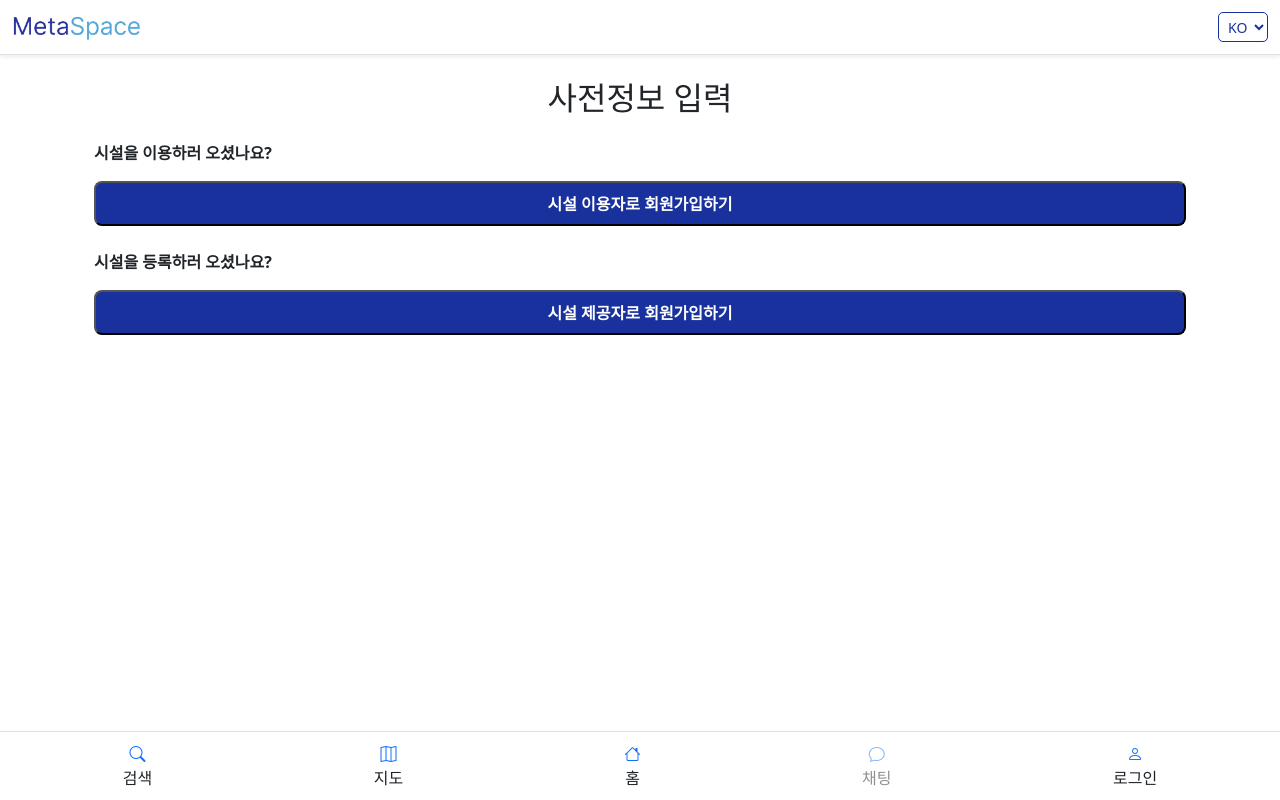
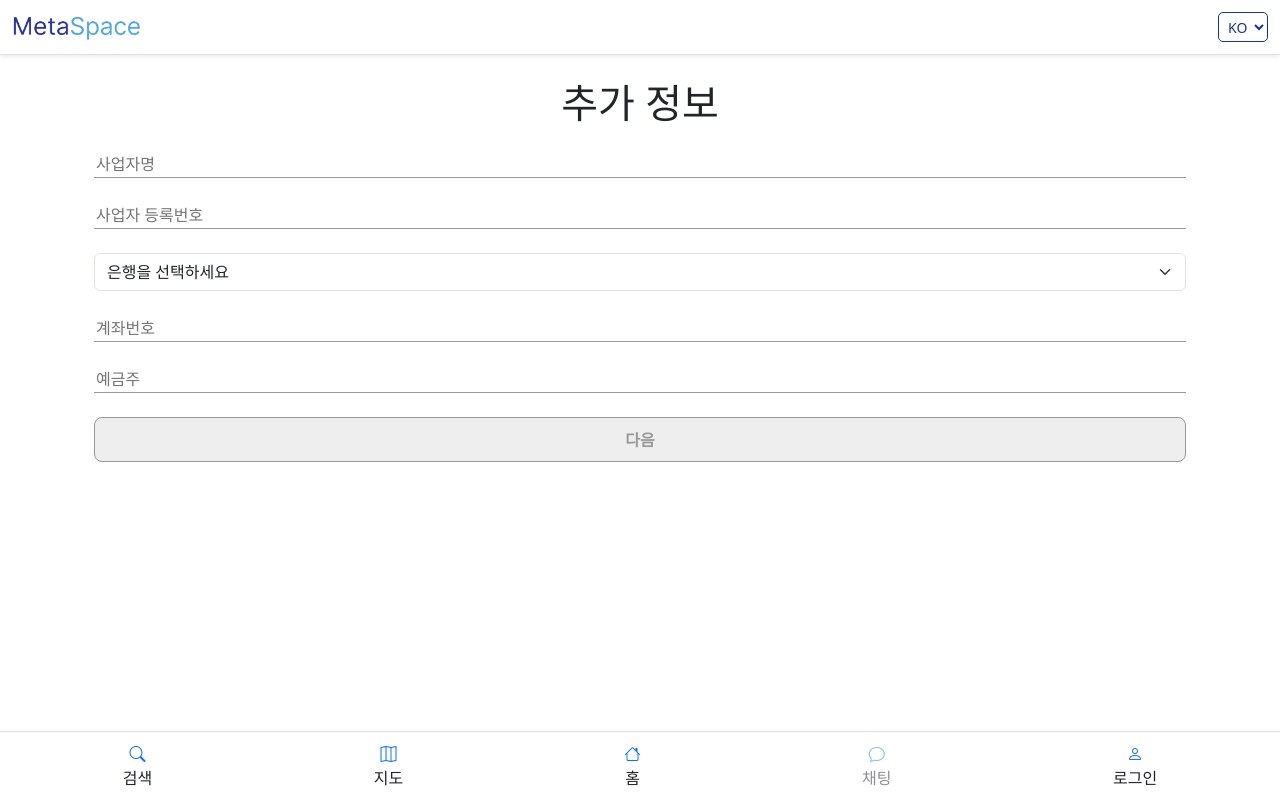
Before and after one commit to meta-metamong/meta-space, a Vue app in the folder frontend/: page /signup in a window 1280 px wide. Built offline with nearby package versions, Linux system fonts and the light colour scheme.

Commit message:
feat: 회원가입 페이지 구현
- 백엔드 개발 후 api 연결해야 함.

```diff
--- a/frontend/src/components/member/signup/InputAdditional.vue
+++ b/frontend/src/components/member/signup/InputAdditional.vue
@@ -1,28 +1,77 @@
 <template>
     <div class="container">
         <!-- 제목 -->
-        <h2 class="text-center mb-4">추가정보 입력입니다</h2>
-        <button type="button" @click="nextStep('추가 정보입니다.')">다음 단계로</button>
+        <h1 class="text-center mb-4">{{ $t('signup.additionalInfo') }}</h1>
+        <!-- 사업자명 -->
+        <div class="mb-4">
+            <input class="signup-input w-100" type="text" v-model="businessName" :placeholder="$t('member.businessName')" required />
+        </div>
+        <!-- 사업자 등록번호 -->
+        <div class="mb-4">
+            <input class="signup-input w-100" type="text" v-model="businessNumber" :placeholder="$t('member.businessNumber')" required />
+        </div>
+        <!-- 은행명 -->
+        <select class="form-select mb-4">
+            <option value="" selected disabled>{{ $t('signup.selectBank') }}</option>
+            <option v-for="bank in bankList" :key="bank" :value="bank">{{ bank }}</option>
+        </select>
+        <!-- 계좌 -->
+        <div class="mb-4">
+            <input class="signup-input w-100" type="text" v-model="account" :placeholder="$t('member.account')" required />
+        </div>
+        <!-- 예금주주 -->
+        <div class="mb-4">
+            <input class="signup-input w-100" type="text" v-model="accountOwner" :placeholder="$t('member.accountOwner')" required />
+            <h3 class="error-message mt-2" v-if="accountOwner !== '' && !isValidatedName" v-text="$t('signupError.notValidatedName')" />
+        </div>
+
+        <button type="button" class="w-100 signup-btn" :disabled="isInputEmpty" @click="nextStep()">{{ $t('signup.next') }}</button>
     </div>
 </template>
 
 <script>
+import { bankList } from '../../../assets/banks';
+
 export default{
     name: 'InputAdditional',
     props: ['setUserInfo'],
+    data(){
+        return{
+            businessName: "",
+            businessNumber:"",
+            bankCode: "",
+            account: "",
+            accountOwner: "",
+            bankList: bankList
+        }
+    },
     methods:{
-		nextStep(additional){
+		nextStep(){
 			this.setUserInfo([{
                 key: 'businessName',
-                value: '김한수 주식회사'
+                value: this.businessName
             },{
                 key: 'businessNumber',
-                value: '12312123'
+                value: this.businessNumber
+            },{
+                key: 'bankCode',
+                value: this.bankCode
             },{
                 key: 'account',
-                value: '농협 312-0023-9217-11'
+                value: this.account
+            },{
+                key: 'accountOwner',
+                value: this.accountOwner
             }]);
 		}
-	}
+	},
+    computed:{
+        isValidatedName(){
+            return /^[a-zA-Z가-힣]+$/.test(this.accountOwner);
+        },
+        isInputEmpty(){
+            return this.businessName === "" || this.businessNumber === "" || this.bankCode === "" || this.account === "" || this.accountOwner === "";
+        }
+    }
 }
 </script>
--- a/frontend/src/components/member/signup/InputDetail.vue
+++ b/frontend/src/components/member/signup/InputDetail.vue
@@ -1,8 +1,46 @@
 <template>
     <div class="container">
         <!-- 제목 -->
-        <h2 class="text-center mb-4">상세정보 입력입니다</h2>
-        <button type="button" @click="nextStep('상세 정보입니다.')">다음 단계로</button>
+        <h1 class="text-center mb-5">{{ $t('signup.signup') }} (3/3)</h1>
+        <div class="mb-4">
+            <input class="signup-input w-100" type="text" :placeholder="$t('member.name')" v-model="name" />
+            <h3 class="error-message mt-2" v-if="name !== '' && !isValidatedName" v-text="$t('signupError.notValidatedName')" />
+        </div>
+
+        <div class="d-flex gap-4 mb-4">
+            <div>
+                <input class="form-check-input" type="radio" value="male" v-model="gender" />
+                <label class="form-check-label" for="male">{{ $t('member.male') }}</label>
+            </div>
+            <div>
+                <input class="form-check-input" type="radio" value="female" v-model="gender" />
+                <label class="form-check-label" for="female">{{ $t('member.female') }}</label>
+            </div>
+        </div>
+
+        <div class="mb-4">
+            <input class="signup-input w-100" type="date" v-model="birthDate" />
+        </div>
+
+        <div class="mb-4">
+            <input class="signup-input w-100" type="text" v-model="phone" :placeholder="$t('member.phone')" />
+            <h3 class="error-message mt-2" v-if="phone !== '' && !isValidatedPhone" v-text="$t('signupError.notValidatedPhone')" />
+        </div>
+
+        <div class="mb-4">
+            <input class="signup-input w-75" type="text" v-model="postalCode" :placeholder="$t('member.zipcode')" disabled />
+            <button type="button" class="w-25 h-50 custom-btn" @click="searchPostCode">{{ $t('button.search') }}</button>
+        </div>
+
+        <div class="mb-4">
+            <input class="signup-input w-100" type="text" v-model="address" :placeholder="$t('member.address')" disabled />
+        </div>
+
+        <div class="mb-4">
+            <input class="signup-input w-100" type="text" v-model="detailAddress" :placeholder="$t('member.detailAddress')" />
+        </div>
+
+        <button type="button" class="w-100 signup-btn" :disabled="!isValidatedName || !isValidatedPhone || isInputEmpty" @click="nextStep()">{{ $t('signup.next') }}</button>
     </div>
 </template>
 
@@ -10,28 +48,62 @@
 export default{
     name: 'InputDetail',
     props: ['setUserInfo'],
+    data(){
+        return{
+            name: "",
+            gender: "",
+            birthDate: "",
+            phone: "",
+            postalCode: "",
+            address: "",
+            detailAddress: ""
+        }
+    },
     methods:{
-		nextStep(detail){
+		nextStep(){
+            if(this.isInputEmpty){
+                alert(this.$t('signupError.emptyInput'));
+                return;
+            }
             this.setUserInfo([{
                 key: 'name',
-                value: '김한수'
+                value: this.name
             },{
                 key: 'gender',
-                value: '남자'
+                value: this.gender
             }, {
                 key: 'birthDate',
-                value: '1999-06-14'
+                value: this.birthDate
             },{
                 key: 'postalCode',
-                value: '24209'
+                value: this.postalCode,
             },{
                 key: 'address',
-                value: '춘천시 소양강로 104'
+                value: this.address,
             },{
                 key: 'detailAddress',
-                value: '101-702'
+                value: this.detailAddress
             }]);
-		}
-	}
+		},
+        searchPostCode(){
+            new daum.Postcode({
+				oncomplete: (data) => {
+					this.postalCode = data.zonecode;
+					this.address = data.userSelectedType === 'R' ? data.address : data.jibunAddress;
+				}
+			}).open();
+        }
+	},
+    computed:{
+        isValidatedName(){
+            return /^[a-zA-Z가-힣]+$/.test(this.name);
+        },
+        isValidatedPhone(){
+            return /^01(?:0|1|[6-9])-(?:\d{3}|\d{4})-\d{4}$/.test(this.phone);
+        },
+        isInputEmpty(){
+            return this.name.length === "" || this.gender === "" || this.birthDate === "" || this.phone === "" || this.postalCode === "" || this.address === "" || this.detailAddress === "";
+        }
+    }
 }
 </script>
--- a/frontend/src/components/member/signup/InputEmail.vue
+++ b/frontend/src/components/member/signup/InputEmail.vue
@@ -1,50 +1,72 @@
 <template>
     <div class="container">
         <!-- 제목 -->
-        <h2 class="text-center mb-4">이메일 입력입니다</h2>
+        <h1 class="text-center mb-4">{{ $t('signup.signup') }} (1/3)</h1>
         <!-- 이메일 입력 -->
         <div class="mb-3">
-            <input type="email" id="email" name="email" class="w-100" v-model="email" :placeholder="$t('member.email')">
-            <h3 class="error-message mt-2" v-if="email !== '' && !isValidated" v-text="$t('signupError.notValidatedEmail')" />
+            <input type="email" class="w-100 mb-2 signup-input" v-model="email" :disabled="isCodeSent" :placeholder="$t('member.email')" />
+            <h3 class="error-message mb-2" v-if="email !== '' && !isValidatedEmail" v-text="$t('signupError.notValidatedEmail')" />
+            <button type="button" class="w-100 h-75 signup-btn" :disabled="isCodeSent || !isValidatedEmail" @click="sendCode" v-text="$t('signup.checkEmail')" />
         </div>
-        <button type="button" class="w-100 h-75 custom-btn mt-2" @click="" v-text="$t('signup.checkEmail')" />
 
-        <!-- 로그인 버튼 -->
-        <button type="button" class="w-100 h-75 custom-btn mt-2" @click="nextStep()">다음 단계로</button>
+        <div class="row mt-4 mb-4" v-if="isCodeSent">
+            <input class="w-75 signup-input" type="text" :placeholder="$t('signup.inputCode')" v-model="code" :disabled="isCorrectCode" />
+            <button class="w-25 h-50 signup-btn" type="button" :disabled="isCorrectCode || !isValidatedCode" @click="codeValidation">{{ $t('button.check') }}</button>
+            <h3 class="error-message mt-2" v-if="code !== '' && !isValidatedCode" v-text="$t('signupError.notValidatedCode')" />
+        </div>
+
+        <!-- 다음 단계 진행행 버튼 -->
+        <button type="button" v-if="isCorrectCode" class="w-100 h-75 signup-btn mt-2" @click="nextStep()">{{ $t('signup.next') }}</button>
     </div>
 </template>
 
 <script>
-// 이메일 인증 기능 구현 후 isAuthenticated 변수를 추가해서 isAuthenticated와 isValidated를 동시에 만족하는 경우 nextStep() 함수를 진행할 수 있게 한다.
+/*
+    이메일 검증 통과 시 인증 코드 전송 버튼이 활성화된다.
+    인증 코드 전송이 성공적으로 처리되면 인증 코드 입력 버튼이 활성화된다.
+    인증 코드 검증 후 성공하면 다음 단계 진행 버튼이 활성화된다.
+*/
+
+// 이메일 인증 기능 구현 후 isAuthenticated 변수를 추가해야 한다.
+// isAuthenticated와 isValidated를 동시에 만족하는 경우 nextStep() 함수를 진행할 수 있게 해야 한다..
 
 export default{
     name: 'InputEmail',
     props: ['setUserInfo'],
     data(){
         return{
-            email: ""
+            email: "",
+            isCodeSent: false,
+            code: "",
+            answer: "1234",
+            isCorrectCode: false
         }
     },
 	methods:{
-		nextStep(){
-			this.setUserInfo([{
+        sendCode(){
+            // 인증 번호 전송 코드 작성
+
+            // 코드 전송 성공 여부에 따라 true로 설정할지 안할지 결정
+            this.isCodeSent = true;
+        },
+        codeValidation(){
+            // 코드 검증 성공 여부에 따라 true로 설정할지 안할지 결정
+            this.isCorrectCode = true;
+        },
+        nextStep(){
+                this.setUserInfo([{
                 key: 'email',
                 value: this.email
             }]);
-		}
+        }
 	},
     computed: {
-        isValidated(){
+        isValidatedEmail(){
             return /^[0-9a-zA-Z]([-_\.]?[0-9a-zA-Z])*@[0-9a-zA-Z]([-_\.]?[0-9a-zA-Z])*\.[a-zA-Z]{2,3}$/i.test(this.email);
+        },
+        isValidatedCode(){
+            return this.code.length === 6;
         }
     }
 }
 </script>
-
-<style>
-input{
-	border: none;
-	border-radius: 0px;
-	border-bottom: 1px solid #999;
-}
-</style>
--- a/frontend/src/components/member/signup/InputPassword.vue
+++ b/frontend/src/components/member/signup/InputPassword.vue
@@ -1,8 +1,19 @@
 <template>
-    <div class="container">
+   <div class="container">
         <!-- 제목 -->
-        <h2 class="text-center mb-4">비밀번호 입력입니다</h2>
-        <button type="button" @click="nextStep('비밀번호업니다')">다음 단계로</button>
+        <h1 class="text-center mb-4">{{ $t('signup.signup') }} (2/3)</h1>
+        <!-- 비밀번호호 입력 -->
+        <div class="mb-3">
+            <input type="password" class="w-100 mb-2 signup-input" v-model="password" :placeholder="$t('member.newPassword')" />
+            <h3 class="error-message mt-2" v-if="password !== '' && !isValidatedPassword" v-text="$t('signupError.notValidatedPassword')" />
+        </div>
+        <div class="mb-3">
+            <input type="password" class="w-100 mb-2 signup-input" v-model="confirmPassword" :placeholder="$t('member.newPasswordRe')" />
+            <h3 class="error-message mt-2" v-if="confirmPassword !== '' && !isPasswordEqual" v-text="$t('signupError.passwordNotMatched')" />
+        </div>
+
+        <!-- 다음 단계 진행행 버튼 -->
+        <button type="button" :disabled="!isValidatedPassword || !isPasswordEqual" class="w-100 h-75 signup-btn mt-2" @click="nextStep()">{{ $t('signup.next') }}</button>
     </div>
 </template>
 
@@ -10,13 +21,27 @@
 export default{
     name: 'InputPassword',
     props: ['setUserInfo'],
+    data(){
+        return{
+            password: "",
+            confirmPassword: ""
+        }
+    },
 	methods:{
-		nextStep(password){
+		nextStep(){
 			this.setUserInfo([{
                 key: 'password',
-                value: password
+                value: this.password
             }]);
 		}
-	}
+	},
+    computed:{
+        isPasswordEqual(){
+            return this.password === this.confirmPassword;
+        },
+        isValidatedPassword(){
+            return /^(?=.*[a-zA-z])(?=.*[0-9])(?=.*[$`~!@$!%*#^?&\\(\\)\-_=+]).{8,16}$/.test(this.password);
+        }
+    }
 }
 </script>
--- a/frontend/src/components/member/signup/InputRole.vue
+++ b/frontend/src/components/member/signup/InputRole.vue
@@ -1,18 +1,18 @@
 <template>
 		<div class="container">
 			<!-- 제목 -->
-			<h2 class="text-center mb-4" v-text="$t('signup.preInfoInput')"></h2>
+			<h1 class="text-center mb-4" v-text="$t('signup.preInfo')"></h1>
 
 			<!-- 시설 이용자 -->
 			<div class="mb-4">
-				<p class="fw-bold">시설을 이용하러 오셨나요?</p>
-				<button type="button" @click="nextStep('consumer')" class="w-100 custom-btn">시설 이용자로 회원가입하기</button>
+				<p class="fw-bold">{{ $t('signup.isConsumer') }}</p>
+				<button type="button" @click="nextStep('consumer')" class="w-100 h-75 signup-btn">{{ $t('signup.ConsumerSignup') }}</button>
 			</div>
 
 			<!-- 시설 제공자 -->
 			<div>
-				<p class="fw-bold">시설을 등록하러 오셨나요?</p>
-				<button type="button" @click="nextStep('provider')" class="w-100 custom-btn">시설 제공자로 회원가입하기</button>
+				<p class="fw-bold">{{ $t('signup.isProvider') }}</p>
+				<button type="button" @click="nextStep('provider')" class="w-100 h-75 signup-btn">{{ $t('signup.ProviderSignup') }}</button>
 			</div>
 		</div>
 </template>
--- a/frontend/src/locales/en.json
+++ b/frontend/src/locales/en.json
@@ -17,15 +17,10 @@
         "min": "The {field} field must be at least {length} characters",
         "regex": "The {field} field format is invalid",
         "required": "The {field} field is required",
-        "url": "The {field} field is not a valid URL",
-        "id": "Must start with a letter and be 6 to 20 characters long, including letters and numbers.",
-        "password": "Must be 8 to 16 characters long and include at least one letter, one number, and one special character.",
-        "email": "Invalid email format.",
-        "phone": "Must follow the format 010-123-1234 or 010-1234-1234."
+        "url": "The {field} field is not a valid URL"
     },
     "error": {
-        "login": "Invalid id or password.",
-        "passwordConfirm": "Please enter the same Password as above."
+        "login": "Invalid id or password."
     },
     "label": {
         "all": "all",
@@ -45,23 +40,36 @@
         "profile": "Profile"
     },
     "signup":{
-        "preInfoInput": "Input Pre-Information",
+        "signup": "Signup",
+        "next": "Next",
+        "preInfo": "Pre-Information",
         "isConsumer": "Want to explore a Zone?",
         "isProvider": "Want to register a Zone?",
-        "checkEmail": "Check Email"
+        "ConsumerSignup": "Signup as Consumer",
+        "ProviderSignup": "Signup as Provider",
+        "checkEmail": "Send Code",
+        "inputCode": "Code has a length of 6",
+        "additionalInfo": "Additional Information",
+        "selectBank": "Select Bank"
     },
     "signupError":{
-        "notValidatedEmail": "this email format is not available"
+        "notValidatedEmail": "This email format is not available",
+        "notValidatedCode": "Code must be 6 characters long",
+        "notValidatedPassword": "Must be 8 to 16 characters long and include at least one letter, one number, and one special character.",
+        "passwordNotMatched": "Passwords do not match",
+        "notValidatedName": "Only English and Korean characters are allowed",
+        "notValidatedPhone": "Must follow the format 010-1234-1234.",
+        "emptyInput": "Empty Input is not allowed"
     },
     "member": {
         "id": "ID",
         "password": "Password",
         "passwordRe": "Password Confirm",
         "newPassword": "New Password",
-        "newPasswordRe": "New Password Confirm",
+        "newPasswordRe": "Confirm New Password",
         "name": "Name",
         "email": "Email",
-        "phoneNumber": "Phone Number",
+        "phone": "Phone Number",
         "gender": "Gender",
         "male": "male",
         "female": "female",
@@ -69,9 +77,12 @@
         "zipcode": "Zip Code",
         "address": "Address",
         "addressBasic": "Address",
-        "addressDetail": "Detail Address",
+        "detailAddress": "Detail Address",
         "businessName": "Business Name",
-        "businessRegistrationNumber": "Business Registration Number",
+        "businessNumber": "Business Registration Number",
+        "bank": "bank",
+        "account": "account",
+        "accountOwner": "account owner",
         "login": "Login",
         "logout": "Logout",
         "signup": "Sign Up",
@@ -84,8 +95,7 @@
         "download":"download",
         "information": "Information",
         "signupUser": "Signup as a Member",
-        "signupOwner": "Signup as a Owner",
-        "account": "account"
+        "signupOwner": "Signup as a Owner"
     },
     "reservation": {
         "guestCount": "Number of Guests",
--- a/frontend/src/locales/ko.json
+++ b/frontend/src/locales/ko.json
@@ -17,15 +17,10 @@
         "min": "{field} 항목은 최소 {length}글자 이상이어야 합니다.",
         "regex": "{field} 항목은 형식에 맞지 않습니다.",
         "required": "{field} 항목은 필수 입력 항목입니다.",
-        "url": "{field} 항목은 유효한 URL이 아닙니다.",
-        "id": "영어로 시작해야 하고, 영어 및 숫자를 포함해서 6~20자가 되어야 합니다.",
-        "password": "영어, 숫자, 특수문자를 최소 하나씩 포함해서 8~16자가 되어야 합니다.",
-        "email": "이메일 형식이 올바르지 않습니다.",
-        "phone": "010-1234-1234n같은 양식이어야 합니다."
+        "url": "{field} 항목은 유효한 URL이 아닙니다."
     },
     "error": {
-        "login": "아이디 또는 비밀번호가 잘못되었습니다.",
-        "passwordConfirm": "비밀번호가 일치하지 않습니다."
+        "login": "아이디 또는 비밀번호가 잘못되었습니다."
     },
     "label": {
         "all": "전체",
@@ -45,13 +40,26 @@
         "profile": "프로필"
     },
     "signup":{
-        "preInfoInput": "사전정보 입력",
+        "signup": "회원가입",
+        "next": "다음",
+        "preInfo": "사전정보",
         "isConsumer": "시설을 이용하러 오셨나요?",
         "isProvider": "시설을 제공하러 오셨나요?",
-        "checkEmail": "이메일 인증하기"
+        "ConsumerSignup": "시설 이용자로 회원가입",
+        "ProviderSignup": "시설 제공자로 회원가입",
+        "checkEmail": "인증번호 전송",
+        "inputCode": "인증번호 6자리",
+        "additionalInfo": "추가 정보",
+        "selectBank": "은행을 선택하세요"
     },
     "signupError":{
-        "notValidatedEmail": "이메일 형식이 올바르지 않습니다."
+        "notValidatedEmail": "이메일 형식이 올바르지 않습니다.",
+        "notValidatedCode": "인증코드는 6자리입니다.",
+        "notValidatedPassword": "영어, 숫자, 특수문자를 최소 하나씩 포함해서 8~16자가 되어야 합니다.",
+        "passwordNotMatched": "비밀번호가 일치하지 않습니다.",
+        "notValidatedName": "영어와 한글만 입력 가능합니다.",
+        "notValidatedPhone": "[010-1234-1234]와 동일한 양식이어야 합니다.",
+        "emptyInput": "값을 모두 입력해야 합니다."
     },
     "member": {
         "id": "아이디",
@@ -61,7 +69,7 @@
         "newPasswordRe": "새 비밀번호 확인",
         "name": "이름",
         "email": "이메일",
-        "phoneNumber": "전화번호",
+        "phone": "전화번호",
         "gender": "성별",
         "male": "남성",
         "female": "여성",
@@ -69,9 +77,12 @@
         "zipcode": "우편번호",
         "address": "주소",
         "addressBasic": "기본 주소",
-        "addressDetail": "상세 주소",
+        "detailAddress": "상세 주소",
         "businessName": "사업자명",
-        "businessRegistrationNumber": "사업자 등록번호",
+        "businessNumber": "사업자 등록번호",
+        "bank": "은행",
+        "account": "계좌번호",
+        "accountOwner": "예금주",
         "login": "로그인",
         "logout": "로그아웃",
         "signup": "회원가입",
@@ -83,8 +94,7 @@
         "download":"다운로드",
         "information": "개인정보",
         "signupUser": "일반 회원가입",
-        "signupOwner": "업주 회원가입",
-        "account": "계좌번호"
+        "signupOwner": "업주 회원가입"
     },
     "reservation": {
         "guestCount": "인원 수",
--- a/frontend/src/pages/SignUp.vue
+++ b/frontend/src/pages/SignUp.vue
@@ -62,16 +62,18 @@ export default{
 				detailAddress: "",
 				businessName: "",
 				businessNumber: "",
-				account: ""
+				bank: "",
+				account: "",
+				accountOwner: ""
 			},
-			step: 0,
-			steps: {
-				0: InputRole,
-				1: InputEmail,
-				2: InputPassword,
-				3: InputDetail,
-				4: InputAdditional
-			}
+			step: 4,
+			steps: [
+				InputRole,
+				InputEmail,
+				InputPassword,
+				InputDetail,
+				InputAdditional
+		]
 		}
 	},
 	computed:{
--- a/frontend/src/style.css
+++ b/frontend/src/style.css
@@ -5,20 +5,33 @@ body {
 }
 
 button{
-  background: #19319D;
-  color: #fff;
+  background: #fff;
+  border: 1px solid #19319D;
+  color: #19319D;
   border-radius: 30px;
 }
 
 
 /* 커스터마이징 */
-.custom-btn {
+.signup-btn {
   height: 45px;
   font-size: 16px;
   font-weight: bold;
   border-radius: 8px;
 }
 
+.signup-btn:disabled{
+  background: #eee;
+  color: #999;
+  border: 1px solid #999;
+}
+
+.signup-input{
+  border: none;
+	border-radius: 0px;
+	border-bottom: 1px solid #999;
+}
+
 .error-message {
 	font-size: 14px;
 	color: #ff0101;
```
Also changed, not shown: frontend/src/pages/Login.vue (+3 -4 lines).
